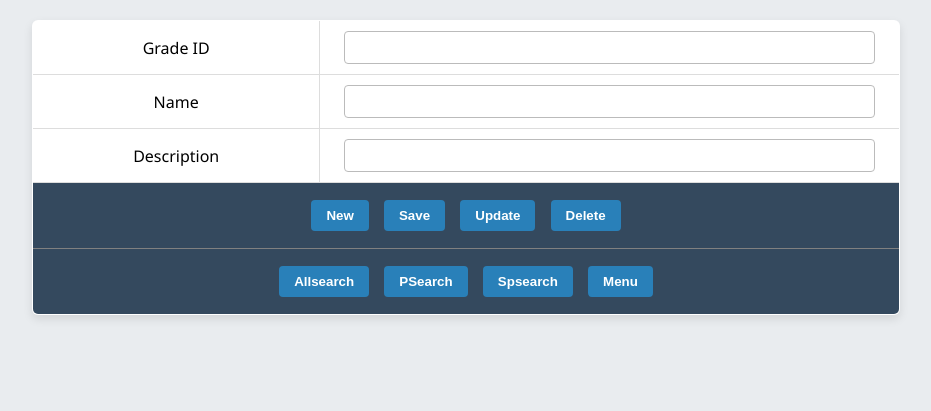
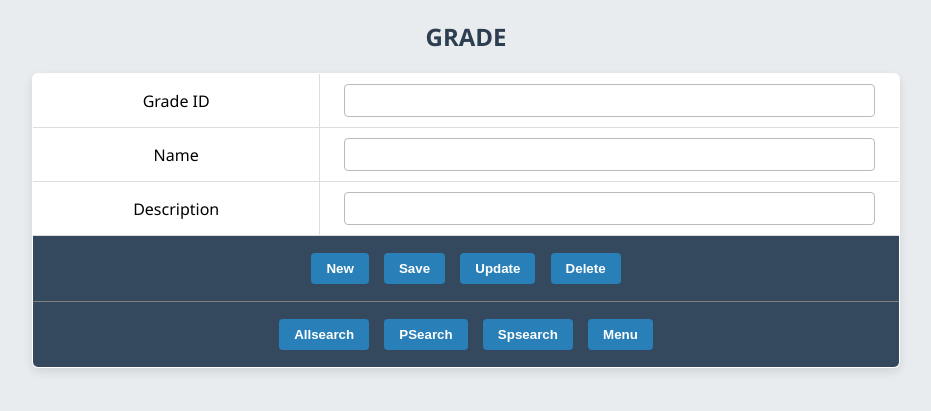
Before and after one commit to shrutidevelops/School-Management-System, a PHP site: page /grade.php in a window 1280 px wide. Shown: the top 411 px of the page, without its empty margins (174-1105 px from the left). Run offline with PHP 8.4, Linux system fonts and the light colour scheme.

Commit message:
Update grade.php

```diff
--- a/grade.php
+++ b/grade.php
@@ -247,6 +247,7 @@ input[type="submit"]:hover, input[type="button"]:hover {
 
 echo '<form name=f method=post action=grade.php>
 <body>
+<h2 align="center">GRADE </h2>
 <table border=1 align=center>
 <tr>
     <td>Grade ID</td>
```
